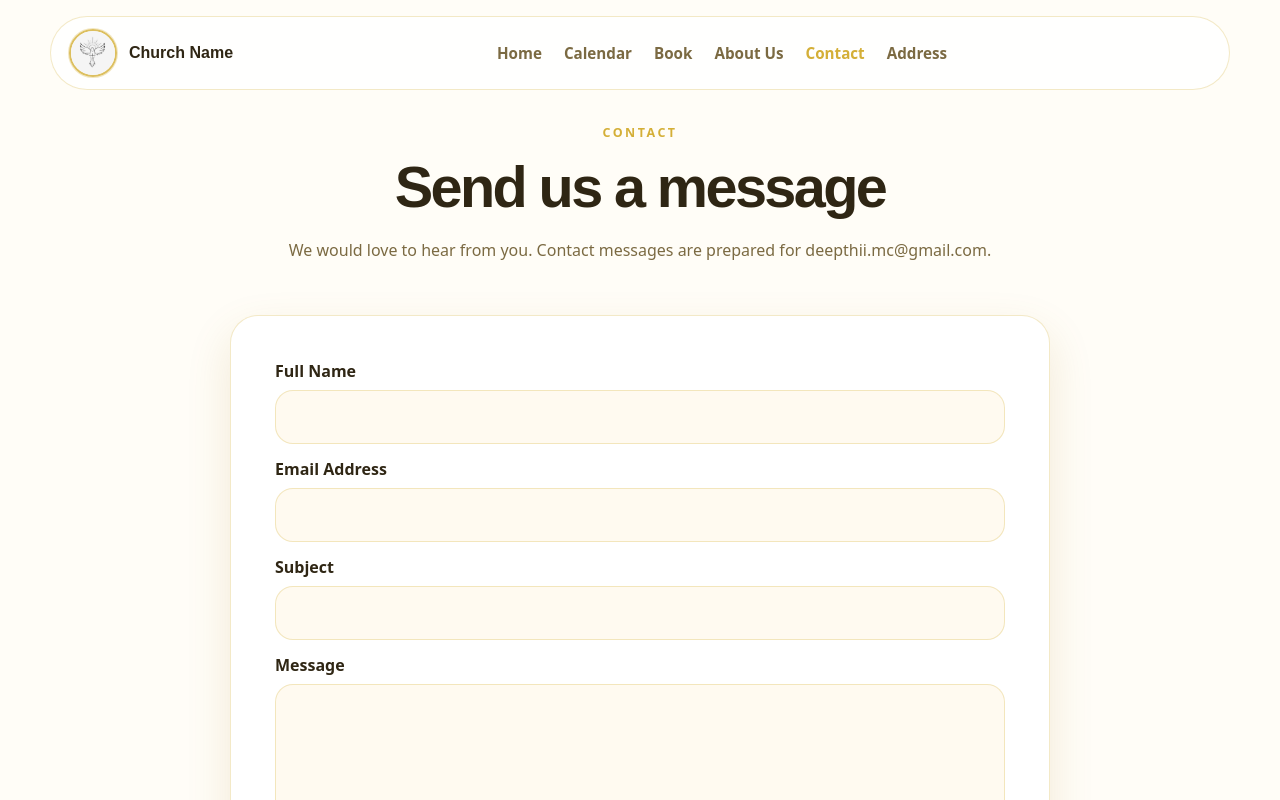
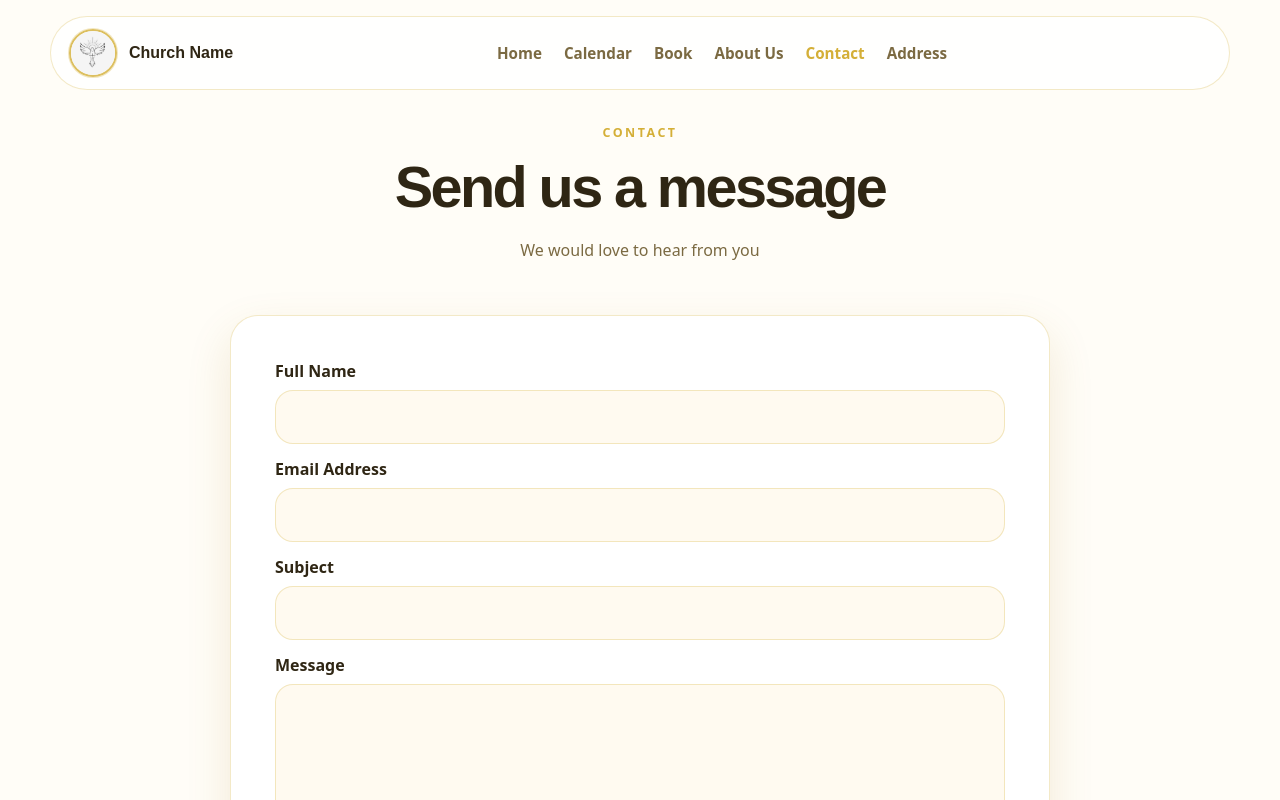
Before and after one commit to dmc141592/church-website, a React (Vite) app: page /contact in a window 1280 px wide. Shown: the top 800 px of the page. Built offline with nearby package versions, Linux system fonts and the light colour scheme.

Commit message:
removed email display

```diff
--- a/src/components/ContactForm/ContactForm.jsx
+++ b/src/components/ContactForm/ContactForm.jsx
@@ -1,7 +1,7 @@
 import { useState } from 'react'
 import ScrollReveal from '../ScrollReveal/ScrollReveal'
 
-const ADMIN_EMAIL = 'deepthii.mc@gmail.com'
+const ADMIN_EMAIL = 'example@gmail.com'
 
 const initialForm = { name: '', email: '', subject: '', message: '' }
 
@@ -31,7 +31,7 @@ export default function ContactForm() {
       // Future Formspree integration
       // Future backend integration
       // Send contact messages to:
-      // deepthii.mc@gmail.com
+      // example@gmail.com
       console.log('Prepared message for admin:', ADMIN_EMAIL, form)
       setSuccess(true)
       setForm(initialForm)
@@ -49,7 +49,7 @@ export default function ContactForm() {
           <div className="section-heading centered">
             <span className="eyebrow">Contact</span>
             <h1>Send us a message</h1>
-            <p>We would love to hear from you. Contact messages are prepared for {ADMIN_EMAIL}.</p>
+            <p>We would love to hear from you</p>
           </div>
           <form className="contact-form" onSubmit={handleSubmit} noValidate>
             <label>Full Name<input value={form.name} onChange={(e) => updateField('name', e.target.value)} /></label>
```
